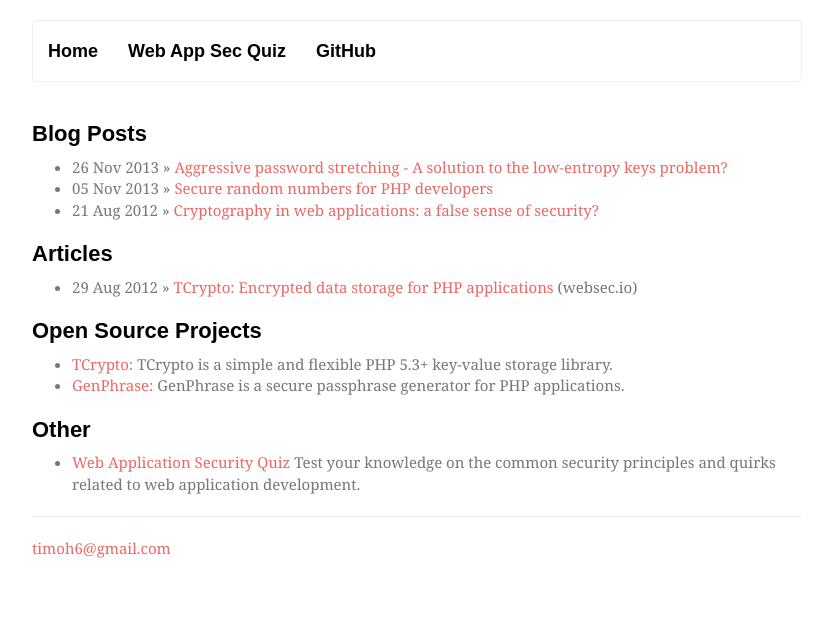
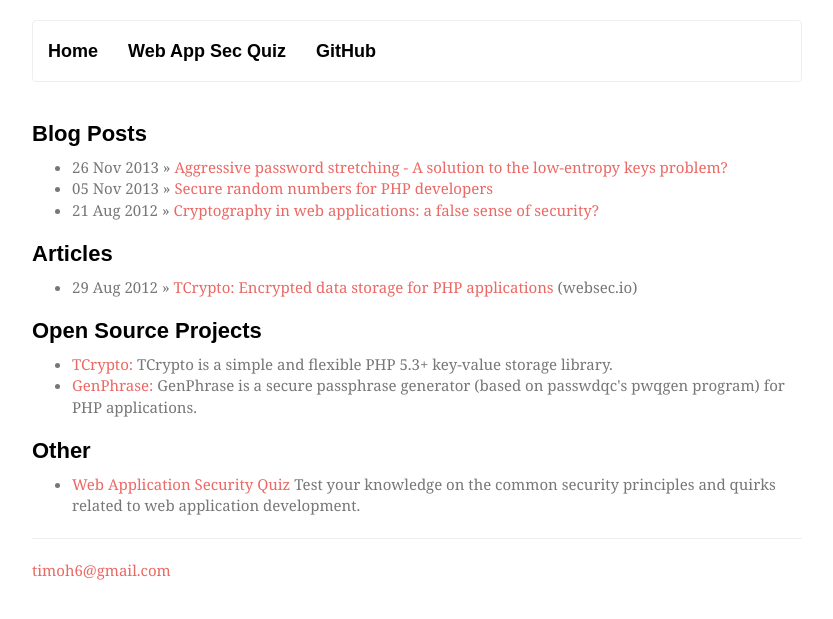
Before and after one commit to timoh6/timoh6.github.com, a Jekyll site: the page built from index.html, in a window 1280 px wide. Shown: the top 619 px of the page, without its empty margins (223-1056 px from the left). Built offline with Jekyll 4.4.1, drawn with Linux system fonts in a browser that asks for light colours; some web fonts are replaced.

Commit message:
Mention about pwqgen

```diff
--- a/index.html
+++ b/index.html
@@ -19,7 +19,7 @@
   <h2>Open Source Projects</h2>
   <ul>
     <li><a href="https://github.com/timoh6/TCrypto/">TCrypto:</a> TCrypto is a simple and flexible PHP 5.3+ key-value storage library.</li>
-    <li><a href="https://github.com/timoh6/GenPhrase/">GenPhrase:</a> GenPhrase is a secure passphrase generator for PHP applications.</li>
+    <li><a href="https://github.com/timoh6/GenPhrase/">GenPhrase:</a> GenPhrase is a secure passphrase generator (based on passwdqc's pwqgen program) for PHP applications.</li>
   </ul>
 
   <h2>Other</h2>
```
